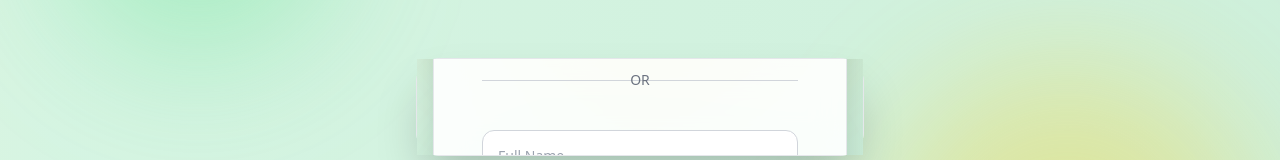
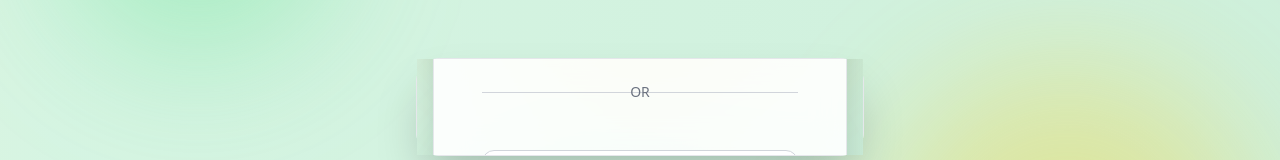
Before and after one commit to tool63/cashin, a Next.js app: page /signup in a window 1280 px wide. Shown: the part 293-453 px from the top of the page. Built offline with nearby package versions, Linux system fonts and the light colour scheme.

Commit message:
Update page.tsx

```diff
--- a/app/(auth)/signup/page.tsx
+++ b/app/(auth)/signup/page.tsx
@@ -5,7 +5,6 @@ import Link from "next/link";
 import SeoEngine from "@/components/seo/SeoEngine";
 import AuthLayout from "../layout";
 import SocialButtons from "../SocialButtons";
-import { motion } from "framer-motion";
 
 export default function SignupPage() {
   const [form, setForm] = useState({ name: "", email: "", password: "" });
@@ -17,6 +16,7 @@ export default function SignupPage() {
   const handleSubmit = (e: React.FormEvent) => {
     e.preventDefault();
     console.log("Signup Data:", form);
+    // 🔥 Add signup API logic here
   };
 
   return (
@@ -26,18 +26,11 @@ export default function SignupPage() {
         description="Create a free Cashog account and start earning rewards instantly."
       />
 
-      {/* Animate the content inside the modal */}
-      <motion.div
-        initial={{ opacity: 0, y: 20 }}
-        animate={{ opacity: 1, y: 0 }}
-        transition={{ duration: 0.5 }}
-        className="w-full flex flex-col items-center gap-6"
-      >
       {/* Header */}
-        <h1 className="text-3xl sm:text-4xl font-extrabold text-center bg-clip-text text-transparent bg-gradient-to-r from-yellow-400 via-green-400 to-green-500">
+      <h1 className="text-3xl sm:text-4xl font-extrabold mb-2 text-center bg-clip-text text-transparent bg-gradient-to-r from-yellow-400 via-green-400 to-green-500">
         Create Your Account
       </h1>
-        <p className="text-center text-gray-600 dark:text-gray-400 text-sm sm:text-base">
+      <p className="text-center text-gray-600 dark:text-gray-400 mb-6 text-sm sm:text-base">
         Join Cashog and start earning real rewards instantly.
       </p>
 
@@ -45,7 +38,7 @@ export default function SignupPage() {
       <SocialButtons className="w-full" />
 
       {/* Divider */}
-        <div className="relative w-full my-4">
+      <div className="relative w-full my-6">
         <div className="absolute inset-0 flex items-center">
           <div className="w-full border-t border-gray-300 dark:border-gray-600"></div>
         </div>
@@ -56,6 +49,7 @@ export default function SignupPage() {
 
       {/* Form */}
       <form onSubmit={handleSubmit} className="w-full flex flex-col gap-4">
+        {/* Name */}
         <div className="relative">
           <input
             type="text"
@@ -66,11 +60,12 @@ export default function SignupPage() {
             placeholder="Full Name"
             className="peer w-full p-4 rounded-xl border border-gray-300 dark:border-gray-600 bg-white dark:bg-[#070A14] text-gray-900 dark:text-white focus:outline-none focus:ring-2 focus:ring-green-400 placeholder-transparent"
           />
-            <label className="absolute left-4 top-4 text-gray-400 dark:text-gray-500 text-sm peer-placeholder-shown:top-4 peer-placeholder-shown:text-gray-400 peer-focus:top-1 peer-focus:text-green-400 peer-focus:text-xs transition-all">
+          <label className="absolute left-4 top-4 text-gray-400 dark:text-gray-500 text-sm peer-placeholder-shown:top-4 peer-placeholder-shown:text-gray-400 peer-placeholder-shown:text-sm peer-focus:top-1 peer-focus:text-green-400 peer-focus:text-xs transition-all">
             Full Name
           </label>
         </div>
 
+        {/* Email */}
         <div className="relative">
           <input
             type="email"
@@ -81,11 +76,12 @@ export default function SignupPage() {
             placeholder="Email"
             className="peer w-full p-4 rounded-xl border border-gray-300 dark:border-gray-600 bg-white dark:bg-[#070A14] text-gray-900 dark:text-white focus:outline-none focus:ring-2 focus:ring-green-400 placeholder-transparent"
           />
-            <label className="absolute left-4 top-4 text-gray-400 dark:text-gray-500 text-sm peer-placeholder-shown:top-4 peer-focus:top-1 peer-focus:text-green-400 peer-focus:text-xs transition-all">
+          <label className="absolute left-4 top-4 text-gray-400 dark:text-gray-500 text-sm peer-placeholder-shown:top-4 peer-placeholder-shown:text-gray-400 peer-placeholder-shown:text-sm peer-focus:top-1 peer-focus:text-green-400 peer-focus:text-xs transition-all">
             Email
           </label>
         </div>
 
+        {/* Password */}
         <div className="relative">
           <input
             type="password"
@@ -96,7 +92,7 @@ export default function SignupPage() {
             placeholder="Password"
             className="peer w-full p-4 rounded-xl border border-gray-300 dark:border-gray-600 bg-white dark:bg-[#070A14] text-gray-900 dark:text-white focus:outline-none focus:ring-2 focus:ring-green-400 placeholder-transparent"
           />
-            <label className="absolute left-4 top-4 text-gray-400 dark:text-gray-500 text-sm peer-placeholder-shown:top-4 peer-focus:top-1 peer-focus:text-green-400 peer-focus:text-xs transition-all">
+          <label className="absolute left-4 top-4 text-gray-400 dark:text-gray-500 text-sm peer-placeholder-shown:top-4 peer-placeholder-shown:text-gray-400 peer-placeholder-shown:text-sm peer-focus:top-1 peer-focus:text-green-400 peer-focus:text-xs transition-all">
             Password
           </label>
         </div>
@@ -107,7 +103,7 @@ export default function SignupPage() {
       </form>
 
       {/* Footer Links */}
-        <div className="flex justify-between w-full text-sm text-gray-600 dark:text-gray-400 mt-4">
+      <div className="flex justify-between mt-6 w-full text-sm text-gray-600 dark:text-gray-400">
         <Link href="/login" className="hover:underline font-medium">
           Already have an account? Login
         </Link>
@@ -115,7 +111,6 @@ export default function SignupPage() {
           Forgot Password?
         </Link>
       </div>
-      </motion.div>
     </AuthLayout>
   );
 }
```
Lines whose indentation alone changed are shown as unchanged.
